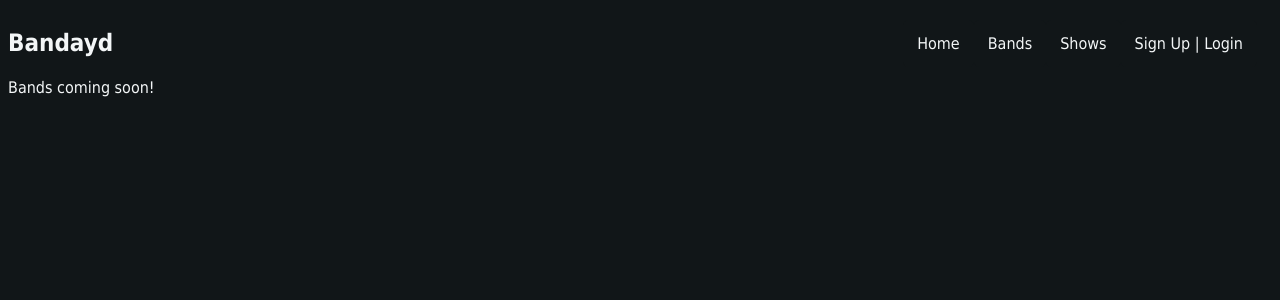
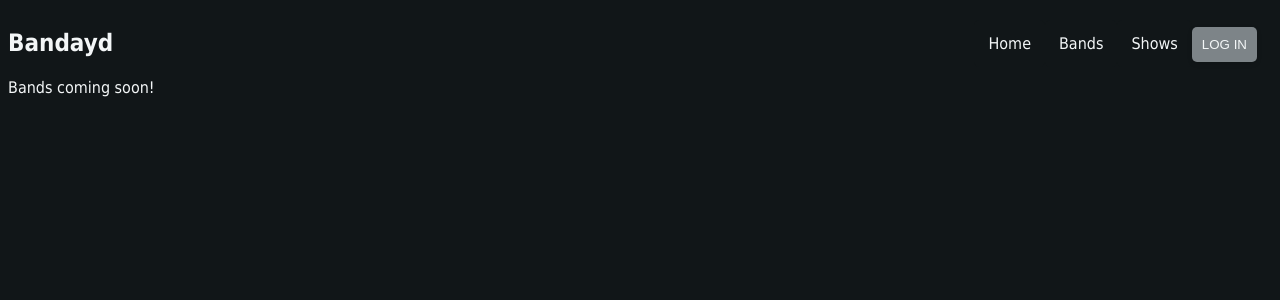
Before and after one commit to Blue-Ocean-Galley/Bandayd, a React app: page /bands in a window 1280 px wide. Shown: the top 300 px of the page. Built offline with nearby package versions, Linux system fonts and the light colour scheme; the HTML template or start-up script is replaced by a standard one.

Commit message:
Add dropdown and login button

```diff
--- a/client/src/navigation/NavBar.jsx
+++ b/client/src/navigation/NavBar.jsx
@@ -1,8 +1,14 @@
-import React from 'react';
+import React, { useState } from 'react';
 import styled from 'styled-components';
 import { NavLink } from 'react-router-dom';
+import Dropdown from './Dropdown';
+import { Button, Card, Tile } from '../styles/globalStyles';
 
-const Navigation = () => (
+const Navigation = () => {
+  const [isLoggedIn, logIn] = useState(false);
+  const [listOpen, setListOpen] = useState(false);
+
+  return (
     <NavBar>
       <LeftColumn>
         <h1>Bandayd</h1>
@@ -12,11 +18,20 @@ const Navigation = () => (
           <NavItem><StyledNavLink to="/">Home</StyledNavLink></NavItem>
           <NavItem><StyledNavLink to="/bands">Bands</StyledNavLink></NavItem>
           <NavItem><StyledNavLink to="/shows">Shows</StyledNavLink></NavItem>
-        <NavItem><StyledNavLink to="/login">Sign Up | Login</StyledNavLink></NavItem>
+          <NavItem onClick={() => setListOpen(isLoggedIn && !listOpen)}>
+            {isLoggedIn ? (
+              <DropDownContainer>
+                <StyledNavLink to="/" onClick={() => setListOpen(!listOpen)}>Account</StyledNavLink>
+                { listOpen ? <Dropdown /> : null }
+              </DropDownContainer>
+            )
+              : <Button onClick={() => logIn(!isLoggedIn)}>Log In</Button>}
+          </NavItem>
         </NavList>
       </RightColumn>
     </NavBar>
   );
+};
 
 // style list with styled components
 export const NavBar = styled.nav`
@@ -45,7 +60,6 @@ export const NavList = styled.ul`
   margin: 0 15px;
   padding: 0;
   list-style-type: none;
-  overflow: hidden;
 `;
 
 export const NavItem = styled.li`
@@ -65,4 +79,10 @@ export const StyledNavLink = styled(NavLink)`
   }
 `;
 
+const DropDownContainer = styled.div`
+  display: block;
+  position: relative;
+  z-index: 1;
+`;
+
 export default Navigation;
```
Lines whose indentation alone changed are shown as unchanged.
